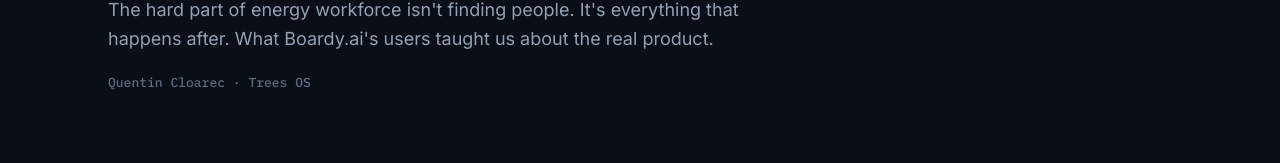
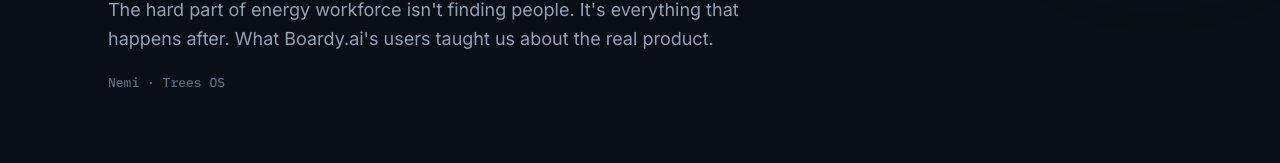
Before and after one commit to EricViso/treesoswebsite, a Next.js app: page /blog/ai-superconnector in a window 1280 px wide. Shown: the part 380-543 px from the top of the page. Built offline with nearby package versions, Linux system fonts and the light colour scheme; no server answers.

Commit message:
fix: change article byline from Quentin to Nemi

```diff
--- a/app/blog/ai-superconnector/page.tsx
+++ b/app/blog/ai-superconnector/page.tsx
@@ -79,7 +79,7 @@
                 The hard part of energy workforce isn&apos;t finding people. It&apos;s everything that happens after. What Boardy.ai&apos;s users taught us about the real product.
               </p>
               <div className="mt-5 font-mono text-[13px] font-medium text-fg-faint">
-                Quentin Cloarec · Trees OS
+                Nemi · Trees OS
               </div>
             </div>
           </Container>
@@ -190,7 +190,7 @@
             {/*** CTA ***/}
             <div className="mt-16 rounded-2xl border border-moss/20 bg-base-raised p-8 text-center">
               <p className="text-[15px] leading-[1.6] text-fg-muted">
-                Written by Quentin Cloarec, co-founder of Trees OS.
+                Written by Nemi.
                 <br />
                 Treelance.ai is the private AI connector for Malaysia&apos;s energy workforce. If your bottleneck is deployment rather than headcount, we should talk.
               </p>
```
